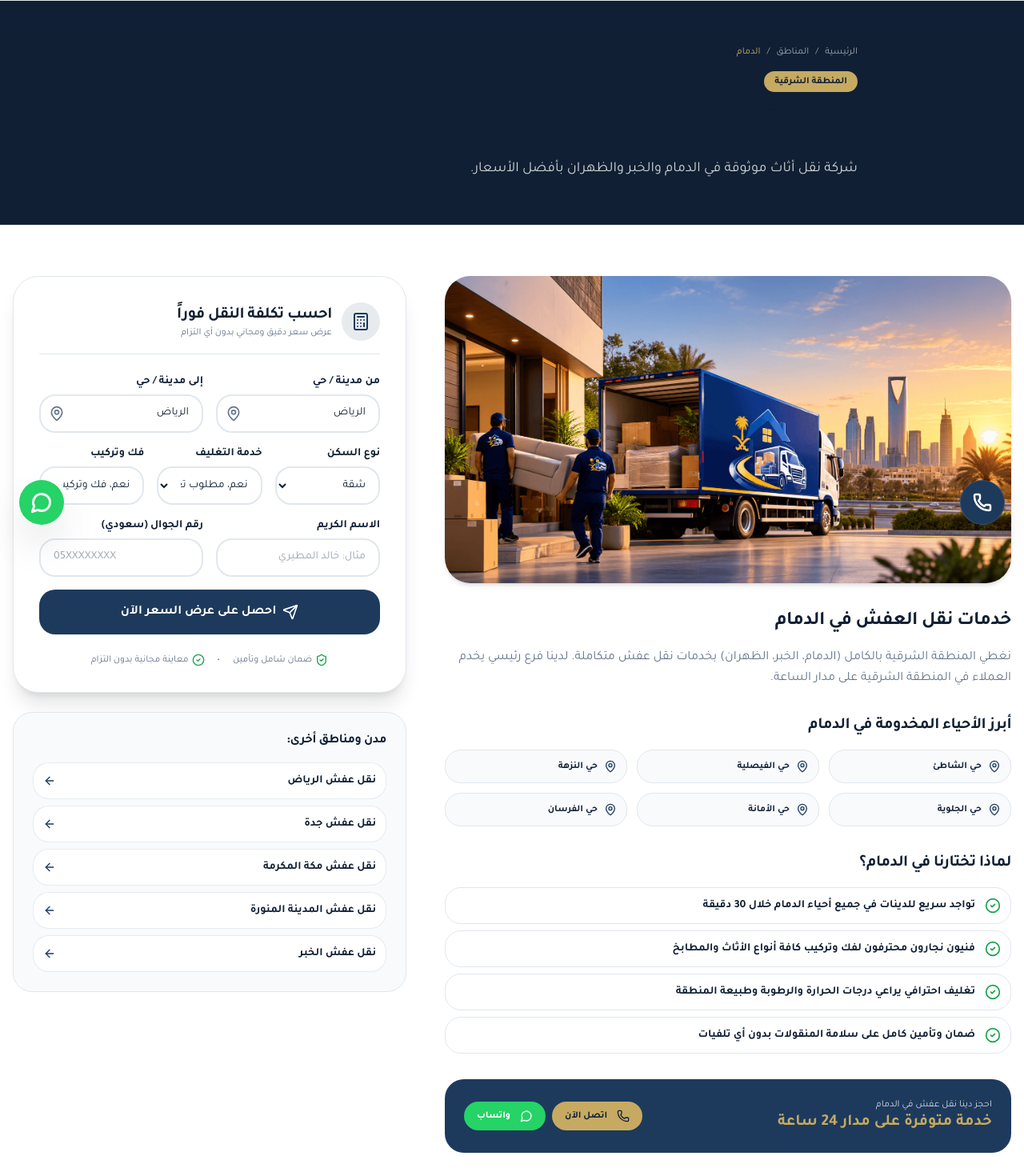
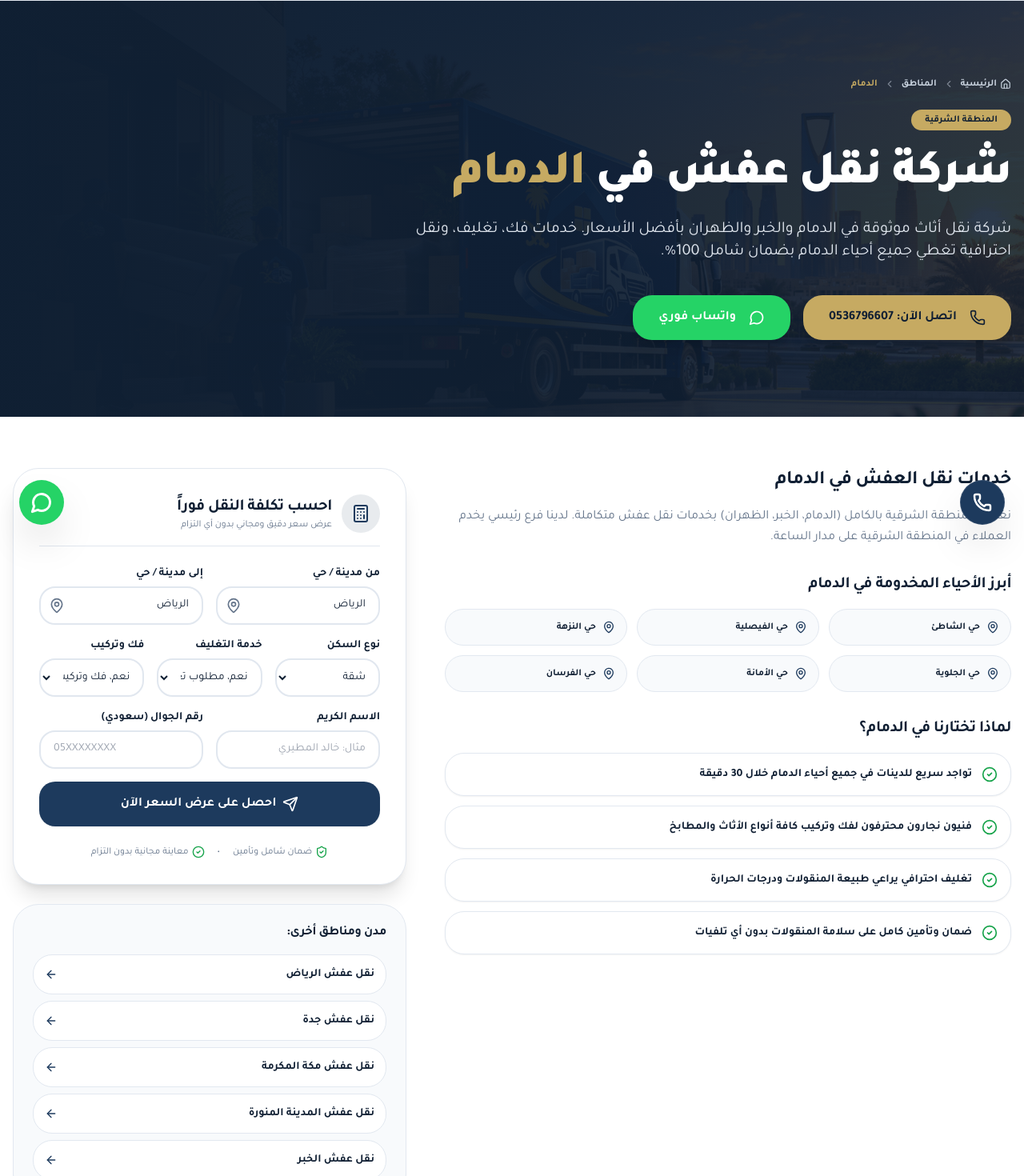
Before and after one commit to ibrahi4/Abshirksa, a Next.js app: page /areas/dammam in a window 1280 px wide. Shown: the part 120-1590 px from the top of the page at 80% size. Built offline with nearby package versions, Linux system fonts and the light colour scheme.

Commit message:
Fix: Overhaul subpages hero UI for area & service detail pages with high-contrast text & CTAs

```diff
--- a/src/app/areas/[slug]/page.tsx
+++ b/src/app/areas/[slug]/page.tsx
@@ -9,7 +9,7 @@ import { InlineQuoteForm } from "@/components/shared/InlineQuoteForm";
 import { CTASection } from "@/components/sections/CTASection";
 import { Badge } from "@/components/ui/badge";
 import { Button } from "@/components/ui/button";
-import { MapPin, CheckCircle2, Phone, MessageCircle, ArrowLeft } from "lucide-react";
+import { MapPin, CheckCircle2, Phone, MessageCircle, ArrowLeft, Home, ChevronLeft, ShieldCheck } from "lucide-react";
 
 interface Props {
   params: Promise<{ slug: string }>;
@@ -25,7 +25,7 @@ export async function generateMetadata({ params }: Props): Promise<Metadata> {
   if (!area) return {};
 
   return {
-    title: `شركة نقل عفش ${area.name} | دينا نقل أثاث احترافية`,
+    title: `شركة نقل عفش في ${area.name} | دينا نقل أثاث احترافية`,
     description: `أفضل شركة نقل أثاث في ${area.name} مع الفك والتركيب والتغليف والضمان. دينا نقل عفش مجهزة بجميع أحياء ${area.name}. اتصل 0536796607`,
     keywords: area.keywords,
     alternates: { canonical: `${siteConfig.url}/areas/${slug}` },
@@ -55,22 +55,65 @@ export default async function AreaDetailPage({ params }: Props) {
         dangerouslySetInnerHTML={{ __html: JSON.stringify(breadcrumbSchema) }}
       />
 
-      {/* Hero */}
-      <section className="bg-brand-dark text-white py-14">
-        <div className="container mx-auto px-4 max-w-4xl space-y-4">
-          <div className="flex items-center gap-2 text-xs text-white/60">
-            <Link href="/" className="hover:text-white">الرئيسية</Link>
-            <span>/</span>
-            <Link href="/areas" className="hover:text-white">المناطق</Link>
-            <span>/</span>
-            <span className="text-brand-secondary">{area.name}</span>
+      {/* Hero Section المطور للمدينة */}
+      <section className="relative bg-brand-dark text-white py-16 md:py-24 overflow-hidden">
+        <div className="absolute inset-0 z-0">
+          <Image
+            src={area.image}
+            alt={`نقل عفش ${area.name}`}
+            fill
+            priority
+            className="object-cover opacity-30 object-center"
+          />
+          <div className="absolute inset-0 bg-gradient-to-r from-brand-dark via-brand-dark/85 to-brand-dark/60" />
+        </div>
+
+        <div className="relative z-10 container mx-auto px-4">
+          <div className="max-w-3xl space-y-6">
+
+            {/* Breadcrumb */}
+            <div className="flex items-center gap-2 text-xs font-semibold text-slate-300">
+              <Link href="/" className="hover:text-brand-secondary flex items-center gap-1 transition-colors">
+                <Home className="h-3.5 w-3.5" />
+                الرئيسية
+              </Link>
+              <ChevronLeft className="h-3.5 w-3.5 opacity-50" />
+              <Link href="/areas" className="hover:text-brand-secondary transition-colors">
+                المناطق
+              </Link>
+              <ChevronLeft className="h-3.5 w-3.5 opacity-50" />
+              <span className="text-brand-secondary">{area.name}</span>
+            </div>
+
+            <Badge variant="secondary" className="bg-brand-secondary text-brand-dark font-bold px-4 py-1">
+              {area.region}
+            </Badge>
+
+            <h1 className="text-3xl sm:text-5xl lg:text-6xl font-black text-white leading-tight">
+              شركة نقل عفش في <span className="text-brand-secondary">{area.name}</span>
+            </h1>
+
+            <p className="text-base sm:text-xl text-slate-200 leading-relaxed">
+              {area.description} خدمات فك، تغليف، ونقل احترافية تغطي جميع أحياء {area.name} بضمان شامل 100%.
+            </p>
+
+            {/* CTAs */}
+            <div className="flex flex-wrap items-center gap-4 pt-4">
+              <Button asChild size="lg" className="bg-brand-secondary text-brand-dark hover:bg-brand-secondary/90 font-bold h-14 px-8 rounded-2xl shadow-xl">
+                <a href={`tel:${siteConfig.phone}`}>
+                  <Phone className="h-5 w-5 ml-2" />
+                  اتصل الآن: {siteConfig.phone}
+                </a>
+              </Button>
+              <Button asChild size="lg" variant="whatsapp" className="font-bold h-14 px-8 rounded-2xl shadow-xl">
+                <a href={`${siteConfig.whatsapp}?text=${encodeURIComponent(`السلام عليكم، أرغب في نقل عفش بـ ${area.name}`)}`} target="_blank" rel="noopener noreferrer">
+                  <MessageCircle className="h-5 w-5 ml-2" />
+                  واتساب فوري
+                </a>
+              </Button>
+            </div>
+
           </div>
-
-          <Badge variant="secondary" className="bg-brand-secondary text-brand-dark font-bold">
-            {area.region}
-          </Badge>
-          <h1 className="text-3xl md:text-5xl font-extrabold">شركة نقل أثاث في {area.name}</h1>
-          <p className="text-lg text-white/80">{area.description}</p>
         </div>
       </section>
 
@@ -79,15 +122,6 @@ export default async function AreaDetailPage({ params }: Props) {
         <div className="container mx-auto px-4">
           <div className="grid grid-cols-1 lg:grid-cols-12 gap-12">
             <div className="lg:col-span-7 space-y-8">
-              <div className="relative h-80 sm:h-96 rounded-3xl overflow-hidden shadow-md">
-                <Image
-                  src={area.image}
-                  alt={`نقل عفش ${area.name}`}
-                  fill
-                  className="object-cover"
-                  priority
-                />
-              </div>
 
               <div className="space-y-4">
                 <h2 className="text-2xl font-bold text-brand-dark">خدمات نقل العفش في {area.name}</h2>
@@ -100,7 +134,7 @@ export default async function AreaDetailPage({ params }: Props) {
                 <h3 className="text-xl font-bold text-brand-dark">أبرز الأحياء المخدومة في {area.name}</h3>
                 <div className="grid grid-cols-2 sm:grid-cols-3 gap-3">
                   {area.neighborhoods.map((n, i) => (
-                    <div key={i} className="flex items-center gap-2 p-3 rounded-xl bg-slate-50 border border-border">
+                    <div key={i} className="flex items-center gap-2 p-3.5 rounded-2xl bg-slate-50 border border-slate-200">
                       <MapPin className="h-4 w-4 text-brand-primary shrink-0" />
                       <span className="text-xs font-bold text-brand-dark">{n}</span>
                     </div>
@@ -110,14 +144,14 @@ export default async function AreaDetailPage({ params }: Props) {
 
               <div className="space-y-4">
                 <h3 className="text-xl font-bold text-brand-dark">لماذا تختارنا في {area.name}؟</h3>
-                <div className="space-y-2">
+                <div className="space-y-3">
                   {[
                     `تواجد سريع للدينات في جميع أحياء ${area.name} خلال 30 دقيقة`,
                     "فنيون نجارون محترفون لفك وتركيب كافة أنواع الأثاث والمطابخ",
-                    "تغليف احترافي يراعي درجات الحرارة والرطوبة وطبيعة المنطقة",
+                    "تغليف احترافي يراعي طبيعة المنقولات ودرجات الحرارة",
                     "ضمان وتأمين كامل على سلامة المنقولات بدون أي تلفيات",
                   ].map((feat, i) => (
-                    <div key={i} className="flex items-center gap-3 p-3 rounded-xl bg-white border border-border">
+                    <div key={i} className="flex items-center gap-3 p-4 rounded-2xl bg-white border border-slate-200 shadow-sm">
                       <CheckCircle2 className="h-5 w-5 text-green-600 shrink-0" />
                       <span className="text-sm font-semibold text-brand-dark">{feat}</span>
                     </div>
@@ -125,39 +159,19 @@ export default async function AreaDetailPage({ params }: Props) {
                 </div>
               </div>
 
-              <div className="p-6 rounded-2xl bg-brand-primary text-white flex flex-wrap items-center justify-between gap-4">
-                <div>
-                  <div className="text-xs text-white/80">احجز دينا نقل عفش في {area.name}</div>
-                  <div className="text-xl font-bold text-brand-secondary">خدمة متوفرة على مدار 24 ساعة</div>
-                </div>
-                <div className="flex gap-2">
-                  <Button asChild size="sm" variant="secondary" className="font-bold">
-                    <a href={`tel:${siteConfig.phone}`}>
-                      <Phone className="h-4 w-4 ml-1" />
-                      اتصل الآن
-                    </a>
-                  </Button>
-                  <Button asChild size="sm" variant="whatsapp" className="font-bold">
-                    <a href={siteConfig.whatsapp} target="_blank" rel="noopener noreferrer">
-                      <MessageCircle className="h-4 w-4 ml-1" />
-                      واتساب
-                    </a>
-                  </Button>
-                </div>
-              </div>
             </div>
 
             <div className="lg:col-span-5 space-y-6">
               <InlineQuoteForm />
 
-              <div className="p-6 rounded-2xl bg-slate-50 border border-border space-y-4">
+              <div className="p-6 rounded-3xl bg-slate-50 border border-slate-200 space-y-4">
                 <h4 className="font-bold text-brand-dark">مدن ومناطق أخرى:</h4>
                 <div className="space-y-2">
                   {areas.filter(a => a.slug !== area.slug).slice(0, 5).map(a => (
                     <Link
                       key={a.slug}
                       href={`/areas/${a.slug}`}
-                      className="flex items-center justify-between p-3 rounded-xl bg-white border border-border/80 hover:border-brand-primary text-sm font-semibold text-brand-dark group transition-colors"
+                      className="flex items-center justify-between p-3.5 rounded-2xl bg-white border border-slate-200 hover:border-brand-primary text-sm font-semibold text-brand-dark group transition-colors"
                     >
                       <span>نقل عفش {a.name}</span>
                       <ArrowLeft className="h-4 w-4 text-brand-primary group-hover:-translate-x-1 transition-transform" />
@@ -166,6 +180,7 @@ export default async function AreaDetailPage({ params }: Props) {
                 </div>
               </div>
             </div>
+
           </div>
         </div>
       </section>
--- a/src/app/services/[slug]/page.tsx
+++ b/src/app/services/[slug]/page.tsx
@@ -9,7 +9,7 @@ import { InlineQuoteForm } from "@/components/shared/InlineQuoteForm";
 import { CTASection } from "@/components/sections/CTASection";
 import { Badge } from "@/components/ui/badge";
 import { Button } from "@/components/ui/button";
-import { CheckCircle2, Phone, MessageCircle, ArrowLeft } from "lucide-react";
+import { CheckCircle2, Phone, MessageCircle, ArrowLeft, Home, ChevronLeft } from "lucide-react";
 
 interface Props {
   params: Promise<{ slug: string }>;
@@ -25,7 +25,7 @@ export async function generateMetadata({ params }: Props): Promise<Metadata> {
   if (!service) return {};
 
   return {
-    title: `${service.title} | شركة الريفي`,
+    title: `${service.title} | شركة الريفي لنقل العفش`,
     description: service.description,
     keywords: service.keywords,
     alternates: { canonical: `${siteConfig.url}/services/${slug}` },
@@ -60,22 +60,65 @@ export default async function ServiceDetailPage({ params }: Props) {
         dangerouslySetInnerHTML={{ __html: JSON.stringify(breadcrumbSchema) }}
       />
 
-      {/* Header */}
-      <section className="bg-brand-dark text-white py-14">
-        <div className="container mx-auto px-4 max-w-4xl space-y-4">
-          <div className="flex items-center gap-2 text-xs text-white/60">
-            <Link href="/" className="hover:text-white">الرئيسية</Link>
-            <span>/</span>
-            <Link href="/services" className="hover:text-white">الخدمات</Link>
-            <span>/</span>
-            <span className="text-brand-secondary">{service.shortTitle}</span>
+      {/* Hero Section المطور للخدمة */}
+      <section className="relative bg-brand-dark text-white py-16 md:py-24 overflow-hidden">
+        <div className="absolute inset-0 z-0">
+          <Image
+            src={service.image}
+            alt={service.title}
+            fill
+            priority
+            className="object-cover opacity-30 object-center"
+          />
+          <div className="absolute inset-0 bg-gradient-to-r from-brand-dark via-brand-dark/85 to-brand-dark/60" />
+        </div>
+
+        <div className="relative z-10 container mx-auto px-4">
+          <div className="max-w-3xl space-y-6">
+
+            {/* Breadcrumb */}
+            <div className="flex items-center gap-2 text-xs font-semibold text-slate-300">
+              <Link href="/" className="hover:text-brand-secondary flex items-center gap-1 transition-colors">
+                <Home className="h-3.5 w-3.5" />
+                الرئيسية
+              </Link>
+              <ChevronLeft className="h-3.5 w-3.5 opacity-50" />
+              <Link href="/services" className="hover:text-brand-secondary transition-colors">
+                الخدمات
+              </Link>
+              <ChevronLeft className="h-3.5 w-3.5 opacity-50" />
+              <span className="text-brand-secondary">{service.shortTitle}</span>
+            </div>
+
+            <Badge variant="secondary" className="bg-brand-secondary text-brand-dark font-bold px-4 py-1">
+              خدمة معتمدة بضمان 100%
+            </Badge>
+
+            <h1 className="text-3xl sm:text-5xl lg:text-6xl font-black text-white leading-tight">
+              {service.title}
+            </h1>
+
+            <p className="text-base sm:text-xl text-slate-200 leading-relaxed">
+              {service.description}
+            </p>
+
+            {/* CTAs */}
+            <div className="flex flex-wrap items-center gap-4 pt-4">
+              <Button asChild size="lg" className="bg-brand-secondary text-brand-dark hover:bg-brand-secondary/90 font-bold h-14 px-8 rounded-2xl shadow-xl">
+                <a href={`tel:${siteConfig.phone}`}>
+                  <Phone className="h-5 w-5 ml-2" />
+                  اتصل الآن: {siteConfig.phone}
+                </a>
+              </Button>
+              <Button asChild size="lg" variant="whatsapp" className="font-bold h-14 px-8 rounded-2xl shadow-xl">
+                <a href={`${siteConfig.whatsapp}?text=${encodeURIComponent(`السلام عليكم، أرغب في الاستفسار عن ${service.shortTitle}`)}`} target="_blank" rel="noopener noreferrer">
+                  <MessageCircle className="h-5 w-5 ml-2" />
+                  واتساب فوري
+                </a>
+              </Button>
+            </div>
+
           </div>
-
-          <Badge variant="secondary" className="bg-brand-secondary text-brand-dark font-bold">
-            خدمة معتمدة
-          </Badge>
-          <h1 className="text-3xl md:text-5xl font-extrabold">{service.title}</h1>
-          <p className="text-lg text-white/80">{service.description}</p>
         </div>
       </section>
 
@@ -84,15 +127,6 @@ export default async function ServiceDetailPage({ params }: Props) {
         <div className="container mx-auto px-4">
           <div className="grid grid-cols-1 lg:grid-cols-12 gap-12">
             <div className="lg:col-span-7 space-y-8">
-              <div className="relative h-80 sm:h-96 rounded-3xl overflow-hidden shadow-md">
-                <Image
-                  src={service.image}
-                  alt={service.title}
-                  fill
-                  className="object-cover"
-                  priority
-                />
-              </div>
 
               <div className="space-y-4">
                 <h2 className="text-2xl font-bold text-brand-dark">تفاصيل ومميزات الخدمة</h2>
@@ -105,7 +139,7 @@ export default async function ServiceDetailPage({ params }: Props) {
                 <h3 className="text-xl font-bold text-brand-dark">ماذا تشمل هذه الخدمة؟</h3>
                 <div className="grid grid-cols-1 sm:grid-cols-2 gap-3">
                   {service.features.map((f, i) => (
-                    <div key={i} className="flex items-center gap-2 p-3 rounded-xl bg-slate-50 border border-border">
+                    <div key={i} className="flex items-center gap-3 p-4 rounded-2xl bg-slate-50 border border-slate-200">
                       <CheckCircle2 className="h-5 w-5 text-green-600 shrink-0" />
                       <span className="text-sm font-semibold text-brand-dark">{f}</span>
                     </div>
@@ -117,47 +151,27 @@ export default async function ServiceDetailPage({ params }: Props) {
                 <h3 className="text-xl font-bold text-brand-dark">فوائد ومزايا التعاقد معنا</h3>
                 <div className="grid grid-cols-1 sm:grid-cols-2 gap-3">
                   {service.benefits.map((b, i) => (
-                    <div key={i} className="flex items-center gap-2 p-3 rounded-xl bg-brand-secondary/10 border border-brand-secondary/20">
-                      <CheckCircle2 className="h-5 w-5 text-brand-secondary shrink-0" />
+                    <div key={i} className="flex items-center gap-3 p-4 rounded-2xl bg-amber-500/10 border border-amber-500/20">
+                      <CheckCircle2 className="h-5 w-5 text-amber-600 shrink-0" />
                       <span className="text-sm font-semibold text-brand-dark">{b}</span>
                     </div>
                   ))}
                 </div>
               </div>
 
-              <div className="p-6 rounded-2xl bg-brand-primary text-white flex flex-wrap items-center justify-between gap-4">
-                <div>
-                  <div className="text-xs text-white/80">الأسعار التقديرية</div>
-                  <div className="text-2xl font-bold text-brand-secondary">{service.price}</div>
-                </div>
-                <div className="flex gap-2">
-                  <Button asChild size="sm" variant="secondary" className="font-bold">
-                    <a href={`tel:${siteConfig.phone}`}>
-                      <Phone className="h-4 w-4 ml-1" />
-                      اتصل الآن
-                    </a>
-                  </Button>
-                  <Button asChild size="sm" variant="whatsapp" className="font-bold">
-                    <a href={siteConfig.whatsapp} target="_blank" rel="noopener noreferrer">
-                      <MessageCircle className="h-4 w-4 ml-1" />
-                      واتساب
-                    </a>
-                  </Button>
-                </div>
-              </div>
             </div>
 
             <div className="lg:col-span-5 space-y-6">
               <InlineQuoteForm />
 
-              <div className="p-6 rounded-2xl bg-slate-50 border border-border space-y-4">
+              <div className="p-6 rounded-3xl bg-slate-50 border border-slate-200 space-y-4">
                 <h4 className="font-bold text-brand-dark">خدمات أخرى قد تهمك:</h4>
                 <div className="space-y-2">
                   {services.filter(s => s.slug !== service.slug).slice(0, 4).map(s => (
                     <Link
                       key={s.slug}
                       href={`/services/${s.slug}`}
-                      className="flex items-center justify-between p-3 rounded-xl bg-white border border-border/80 hover:border-brand-primary text-sm font-semibold text-brand-dark group transition-colors"
+                      className="flex items-center justify-between p-3.5 rounded-2xl bg-white border border-slate-200 hover:border-brand-primary text-sm font-semibold text-brand-dark group transition-colors"
                     >
                       <span>{s.shortTitle}</span>
                       <ArrowLeft className="h-4 w-4 text-brand-primary group-hover:-translate-x-1 transition-transform" />
```
